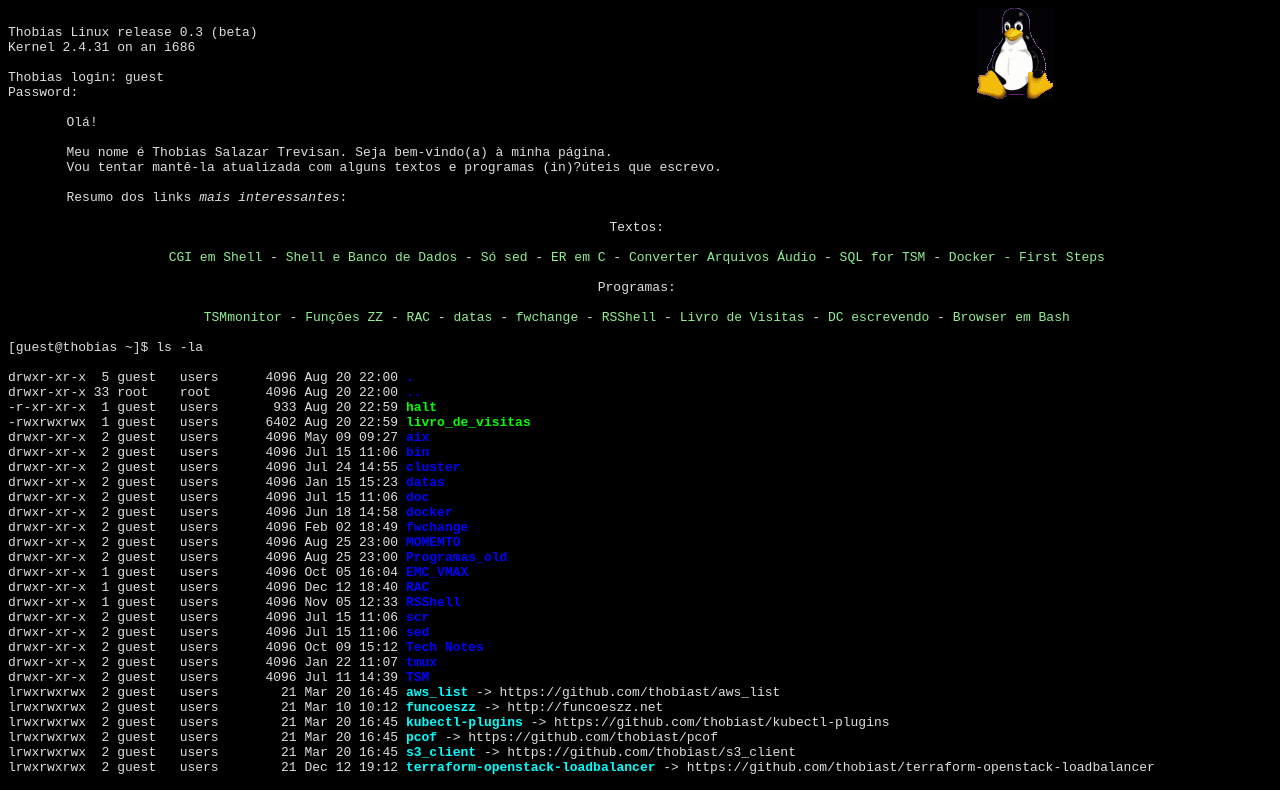
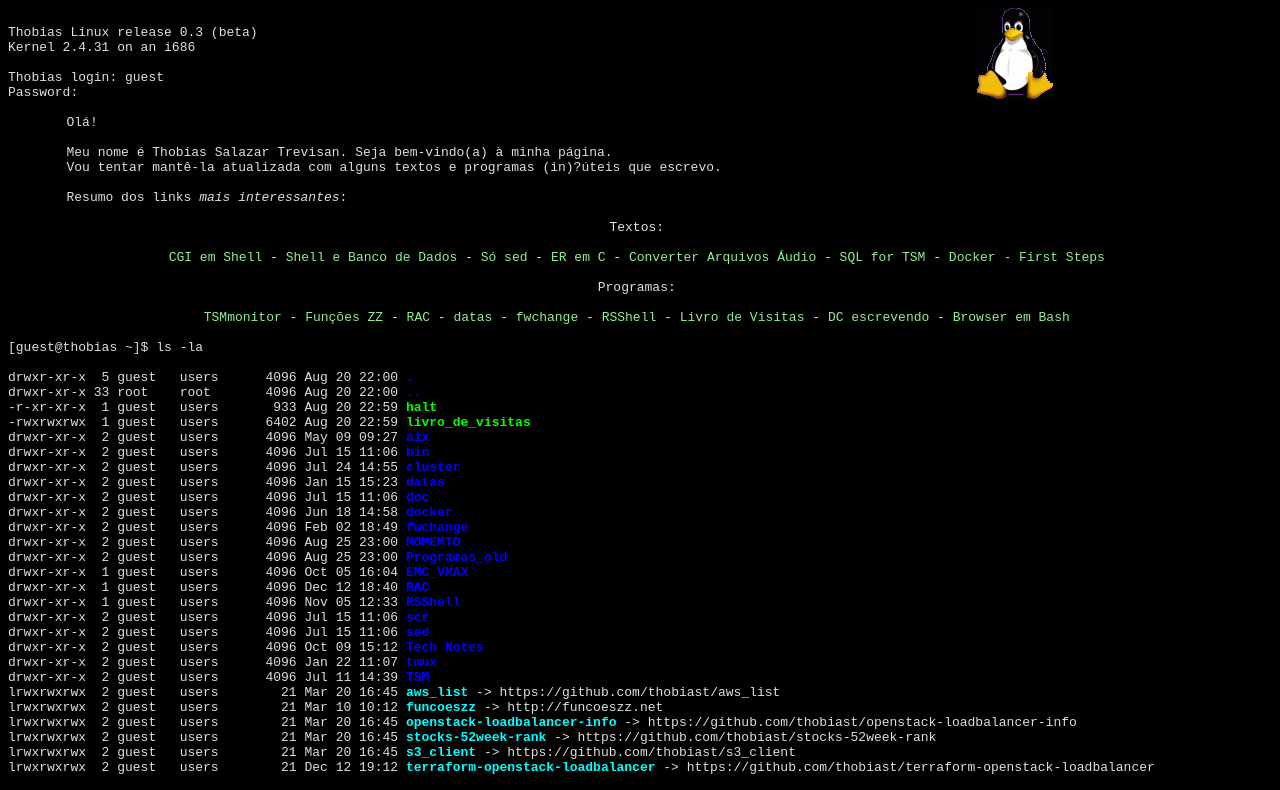
Before and after one commit to thobiast/thobias.org, a plain HTML site: page index.html in a window 1280 px wide. Shown: the top 790 px of the page. Drawn offline with Linux system fonts and the light colour scheme.

Commit message:
replace some links

```diff
--- a/index.html
+++ b/index.html
@@ -146,12 +146,12 @@ Programas:<br><br>
     <b>funcoeszz</b></a>&nbsp;->&nbsp;http://funcoeszz.net<br>
 
     lrwxrwxrwx&nbsp;&nbsp;2 guest&nbsp;&nbsp;&nbsp;users&nbsp;&nbsp;&nbsp;&nbsp;&nbsp;&nbsp;&nbsp;
-    21 Mar 20 16:45 <a href="https://github.com/thobiast/kubectl-plugins" class="lks">
-    <b>kubectl-plugins</b></a>&nbsp;->&nbsp;https://github.com/thobiast/kubectl-plugins<br>
+    21 Mar 20 16:45 <a href="https://github.com/thobiast/openstack-loadbalancer-info" class="lks">
+    <b>openstack-loadbalancer-info</b></a>&nbsp;->&nbsp;https://github.com/thobiast/openstack-loadbalancer-info<br>
 
     lrwxrwxrwx&nbsp;&nbsp;2 guest&nbsp;&nbsp;&nbsp;users&nbsp;&nbsp;&nbsp;&nbsp;&nbsp;&nbsp;&nbsp;
-    21 Mar 20 16:45 <a href="https://github.com/thobiast/pcof" class="lks">
-    <b>pcof</b></a>&nbsp;->&nbsp;https://github.com/thobiast/pcof<br>
+    21 Mar 20 16:45 <a href="https://github.com/thobiast/stocks-52week-rank" class="lks">
+    <b>stocks-52week-rank</b></a>&nbsp;->&nbsp;https://github.com/thobiast/stocks-52week-rank<br>
 
     lrwxrwxrwx&nbsp;&nbsp;2 guest&nbsp;&nbsp;&nbsp;users&nbsp;&nbsp;&nbsp;&nbsp;&nbsp;&nbsp;&nbsp;
     21 Mar 20 16:45 <a href="https://github.com/thobiast/s3_client" class="lks">
```
